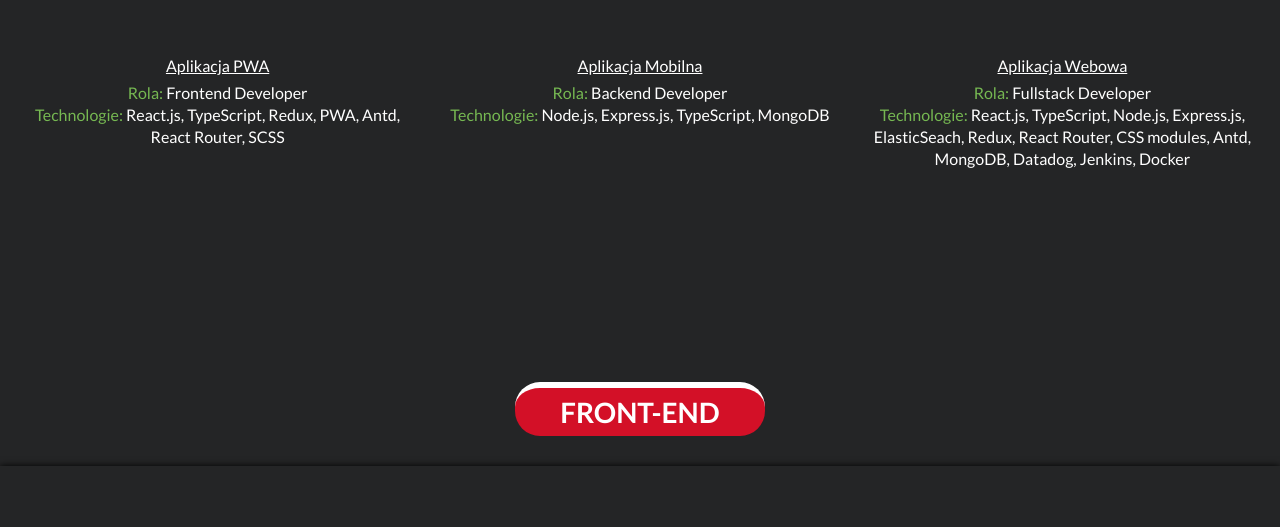
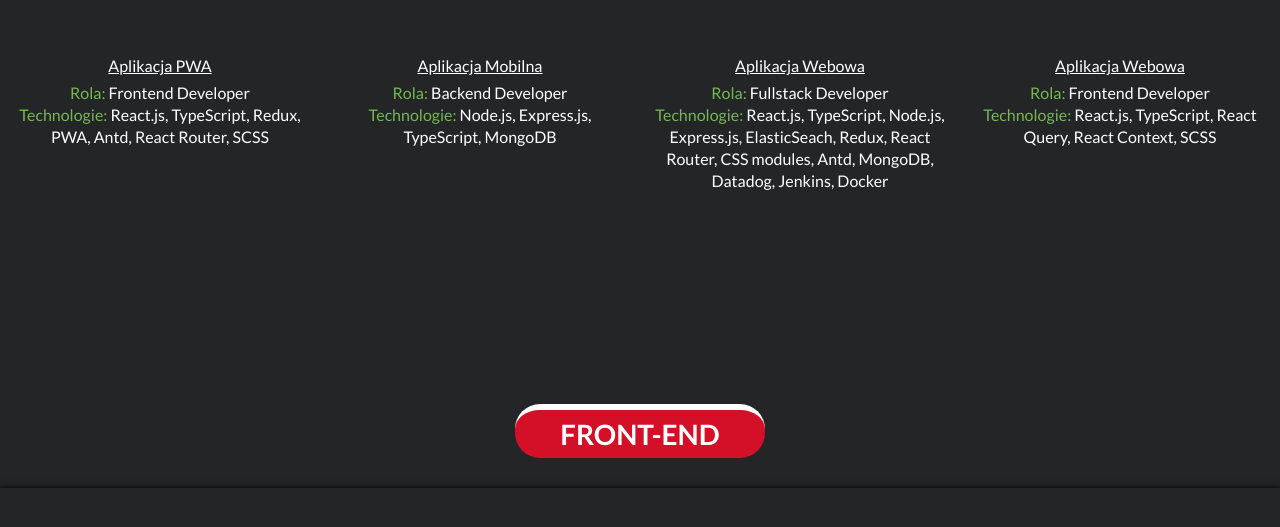
Before and after one commit to TomaszJarkowski/my-portfolio, a website built with Parcel: page index.html in a window 1280 px wide. Shown: the part 1975-2502 px from the top of the page. Built offline with nearby package versions, Linux system fonts and the light colour scheme.

Commit message:
add new project

```diff
--- a/index.html
+++ b/index.html
@@ -157,6 +157,11 @@
                 <h4><span>Rola: </span>Fullstack Developer</h4>
                 <h4><span>Technologie: </span>React.js, TypeScript, Node.js, Express.js, ElasticSeach, Redux, React Router, CSS modules, Antd, MongoDB, Datadog, Jenkins, Docker</h4>
               </div>
+              <div class="company__project">
+                <h4 class="project__title">Aplikacja Webowa</h4>
+                <h4><span>Rola: </span>Frontend Developer</h4>
+                <h4><span>Technologie: </span>React.js, TypeScript, React Query, React Context, SCSS</h4>
+              </div>
             </div>
           </div>
         </div>
```
